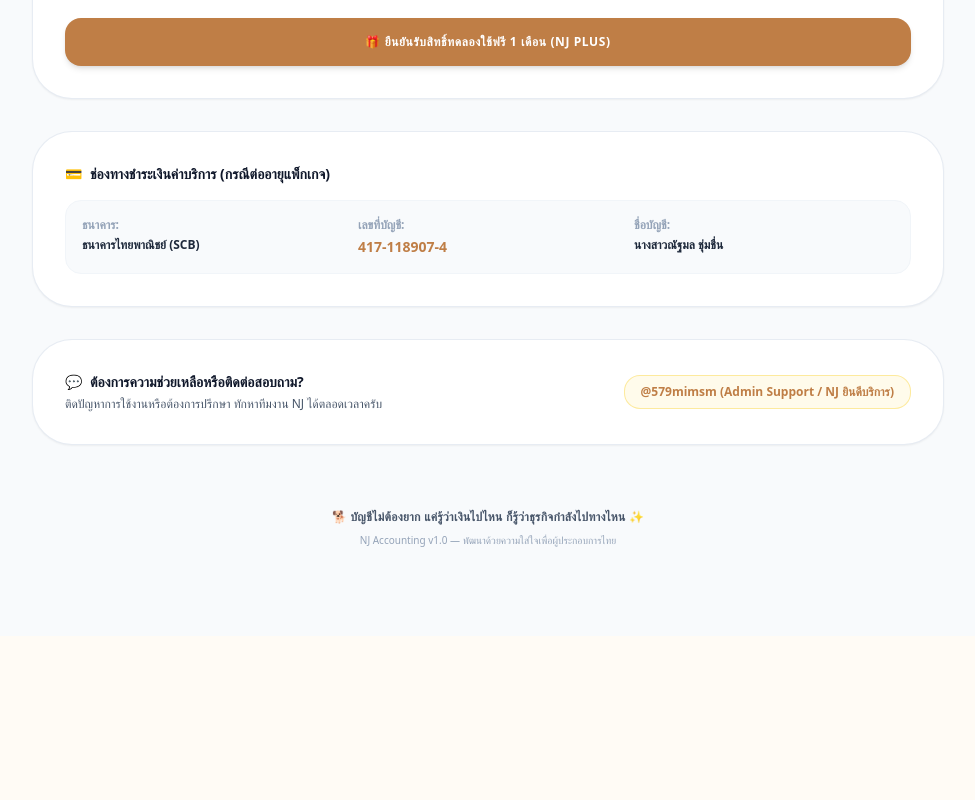
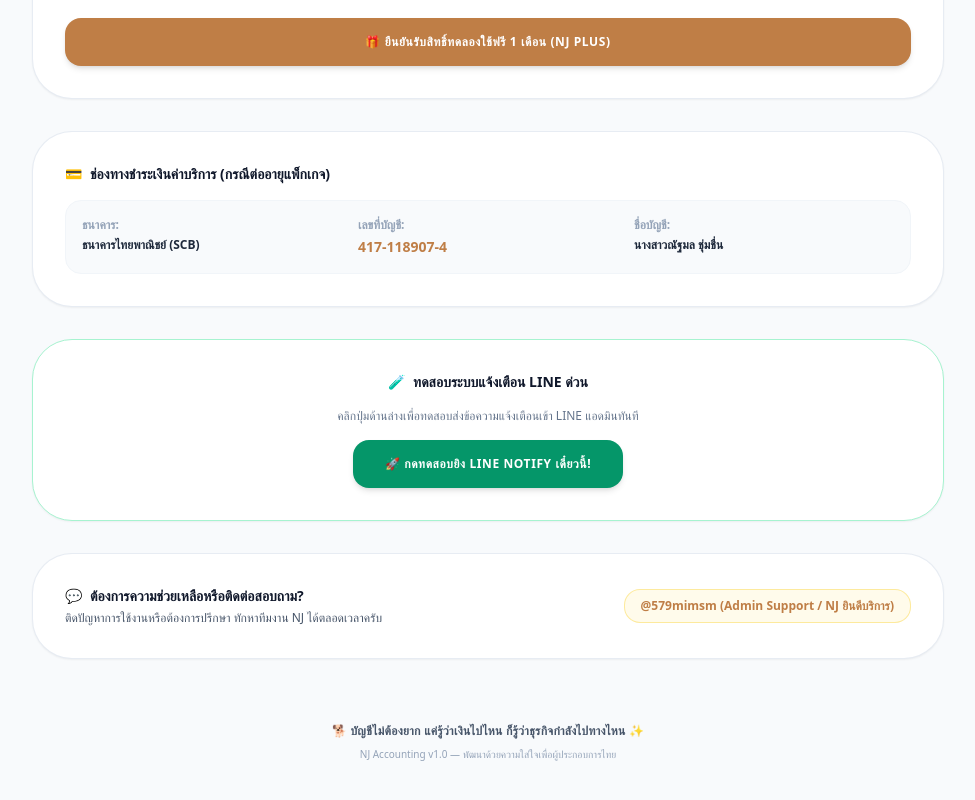
Before and after one commit to suisut21-source/nj-accounting-v4, a Next.js app: page /pricing in a window 1280 px wide. Shown: the part 1064-1864 px from the top of the page, without its empty margins (280-1255 px from the left). Before the commit the page ends 1700 px from the top, so only its background shows below. Built offline with nearby package versions, Linux system fonts and the light colour scheme; no server answers.

Commit message:
add test line button

```diff
--- a/app/pricing/page.tsx
+++ b/app/pricing/page.tsx
@@ -425,7 +425,41 @@
           </div>
         </div>
       </div>
-
+{/* 🧪 ปุ่มทดสอบยิง LINE Notify ด่วน */}
+      <div className="bg-white p-6 sm:p-8 rounded-[2.5rem] shadow-sm border border-emerald-200 text-center space-y-4">
+        <h3 className="font-black text-sm text-slate-900 flex items-center justify-center gap-2">
+          <span>🧪</span> ทดสอบระบบแจ้งเตือน LINE ด่วน
+        </h3>
+        <p className="text-xs text-slate-500">คลิกปุ่มด้านล่างเพื่อทดสอบส่งข้อความแจ้งเตือนเข้า LINE แอดมินทันที</p>
+        <button
+          type="button"
+          onClick={async () => {
+            try {
+              const res = await fetch('/api/notify-line', {
+                method: 'POST',
+                headers: { 'Content-Type': 'application/json' },
+                body: JSON.stringify({
+                  shopName: shopName || 'ร้านทดสอบ NJ',
+                  packageName: selectedPlan,
+                  phone: shopPhone || '0812345678'
+                })
+              });
+              const result = await res.json();
+              if (result.success) {
+                alert('🎉 ส่งข้อความทดสอบเข้า LINE สำเร็จแล้ว! ลองเช็คมือถือดูครับ');
+              } else {
+                alert('⚠️ ส่งไม่สำเร็จ: ' + JSON.stringify(result));
+              }
+            } catch (err) {
+              console.error(err);
+              alert('❌ เกิดข้อผิดพลาดในการเชื่อมต่อ API');
+            }
+          }}
+          className="w-full sm:w-auto px-8 py-4 text-xs font-black uppercase tracking-wider rounded-2xl shadow-md transition hover:bg-emerald-700 text-white cursor-pointer bg-emerald-600"
+        >
+          🚀 กดทดสอบยิง LINE Notify เดี๋ยวนี้!
+        </button>
+      </div>
       {/* Support Contact */}
       <div className="bg-white p-6 sm:p-8 rounded-[2.5rem] shadow-sm border border-slate-200/80 flex flex-col md:flex-row justify-between items-start md:items-center gap-4">
         <div>
```
